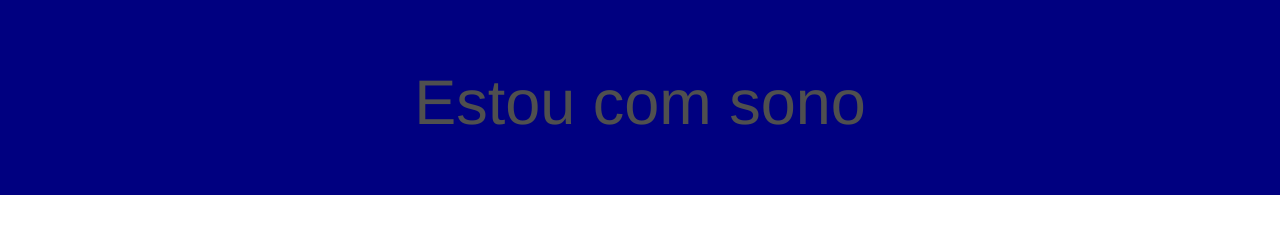
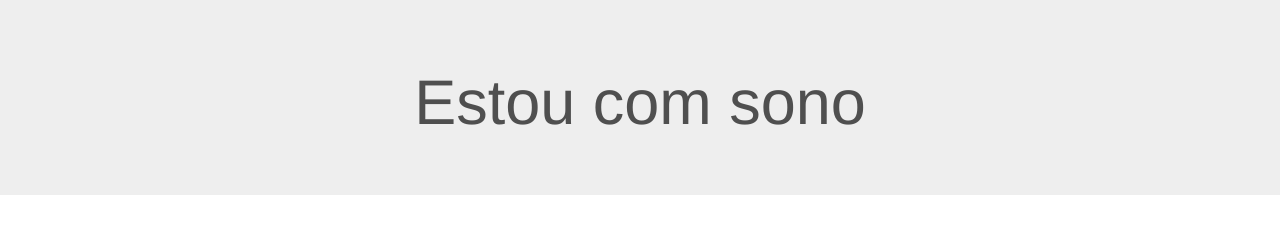
Before and after one commit to JoaoVictorNascimento/JoaoVictorNascimento.github.io, a plain HTML site: page index.html in a window 1280 px wide. Drawn offline with Linux system fonts and the light colour scheme.

Commit message:
oasijdsasfasfa

```diff
--- a/sdi.css
+++ b/sdi.css
@@ -1,4 +1,4 @@
 .jumbotron{
-   background-color:#000080;
+   background-color:#836FFF,#838B8B;
    color:#4F4F4F;
  }
```
